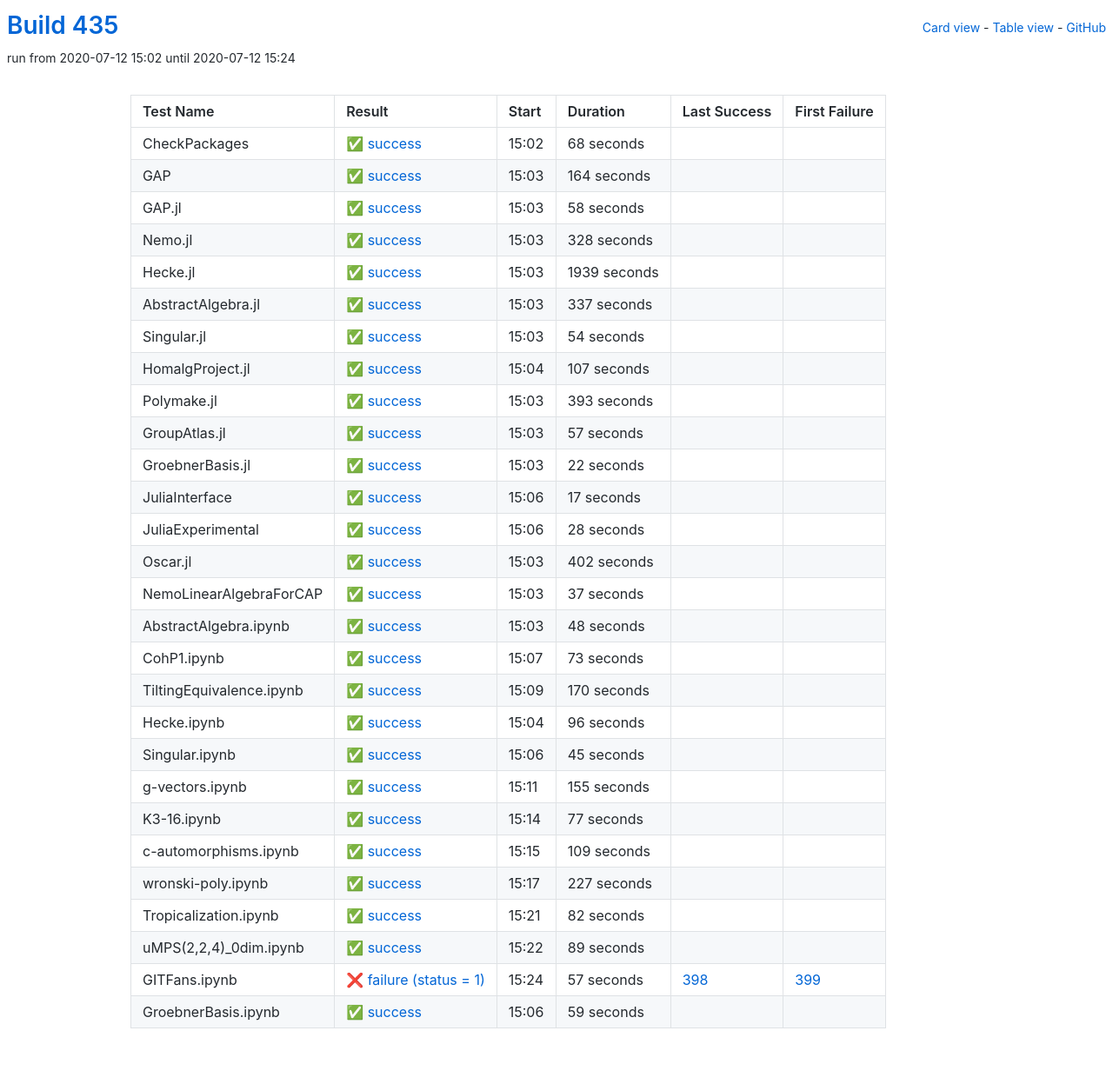
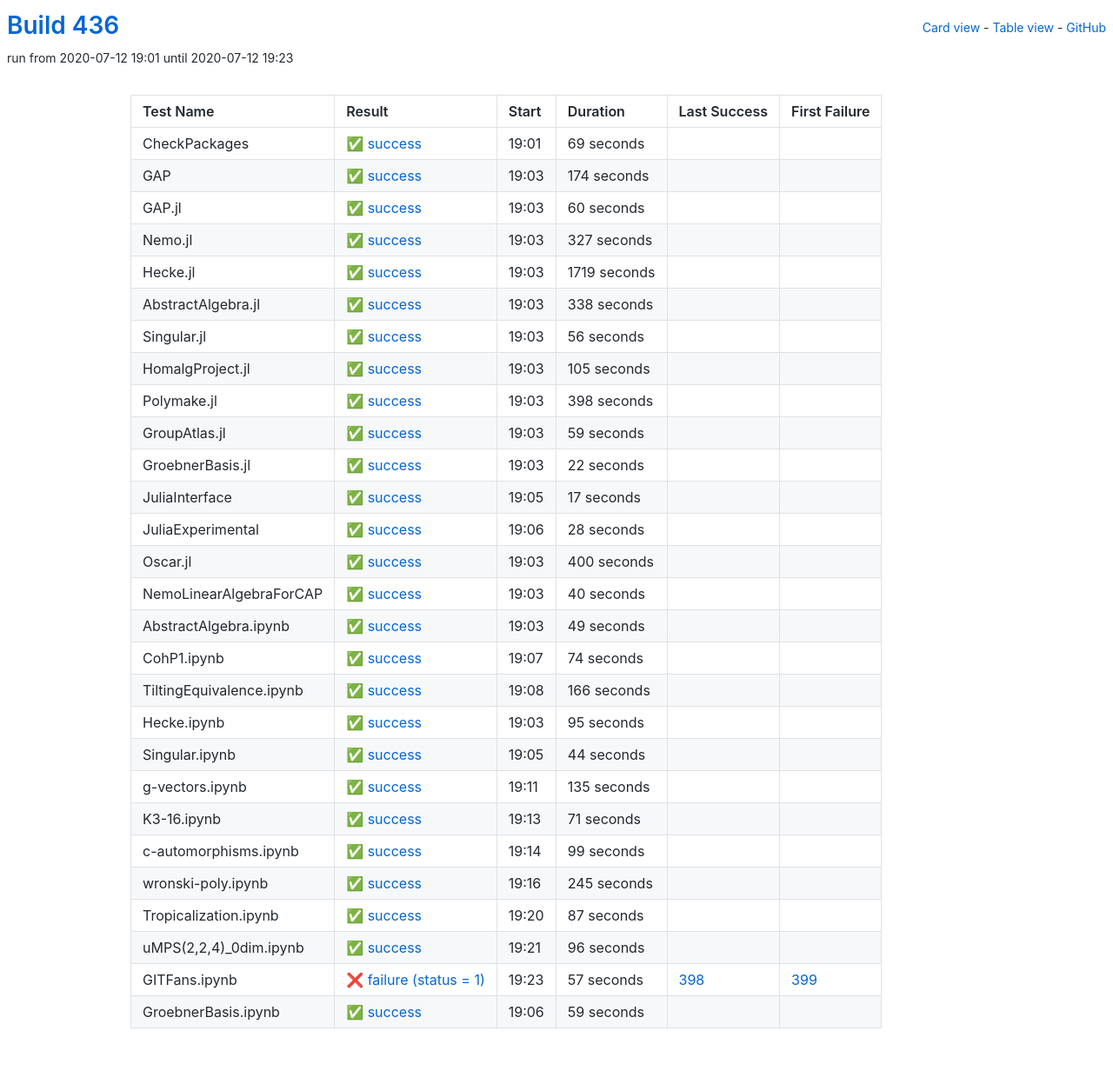
Before and after one commit to oscar-system/oscar-ci-status-stable, a Jekyll site: the page built from table.html, in a window 1280 px wide. Shown: the whole page at 87% size. Built offline with Jekyll 4.4.1, drawn with Linux system fonts in a browser that asks for light colours.

Commit message:
Build #436

```diff
--- a/_data/ci.yml
+++ b/_data/ci.yml
@@ -1,6 +1,6 @@
 ---
-build: 435
-build_url: https://oscarci.mathematik.uni-kl.de/job/oscar-stable/435/
+build: 436
+build_url: https://oscarci.mathematik.uni-kl.de/job/oscar-stable/436/
 job: oscar-stable
 organization: oscar-system
 repo: oscar-ci-status-stable
@@ -8,128 +8,128 @@ repourl: https://github.com/oscar-system/oscar-ci-status-stable
 tests:
 - name: CheckPackages
   id: checkpackages
-  log: https://oscarci.mathematik.uni-kl.de/job/oscar-stable/435/artifact/logs/build-435/CheckPackages.log
-  start: 2020-07-12 15:02
+  log: https://oscarci.mathematik.uni-kl.de/job/oscar-stable/436/artifact/logs/build-436/CheckPackages.log
+  start: 2020-07-12 19:01
   success: true
   exitcode: 0
   status: success
-  duration: 68
+  duration: 69
   last_success: false
   last_success_url:
   first_failure: false
   first_failure_url:
 - name: GAP
   id: gap
-  log: https://oscarci.mathematik.uni-kl.de/job/oscar-stable/435/artifact/logs/build-435/GAP.log
-  start: 2020-07-12 15:03
+  log: https://oscarci.mathematik.uni-kl.de/job/oscar-stable/436/artifact/logs/build-436/GAP.log
+  start: 2020-07-12 19:03
   success: true
   exitcode: 0
   status: success
-  duration: 164
+  duration: 174
   last_success: false
   last_success_url:
   first_failure: false
   first_failure_url:
 - name: GAP.jl
   id: gap-jl
-  log: https://oscarci.mathematik.uni-kl.de/job/oscar-stable/435/artifact/logs/build-435/GAP.jl.log
-  start: 2020-07-12 15:03
+  log: https://oscarci.mathematik.uni-kl.de/job/oscar-stable/436/artifact/logs/build-436/GAP.jl.log
+  start: 2020-07-12 19:03
   success: true
   exitcode: 0
   status: success
-  duration: 58
+  duration: 60
   last_success: false
   last_success_url:
   first_failure: false
   first_failure_url:
 - name: Nemo.jl
   id: nemo-jl
-  log: https://oscarci.mathematik.uni-kl.de/job/oscar-stable/435/artifact/logs/build-435/Nemo.jl.log
-  start: 2020-07-12 15:03
+  log: https://oscarci.mathematik.uni-kl.de/job/oscar-stable/436/artifact/logs/build-436/Nemo.jl.log
+  start: 2020-07-12 19:03
   success: true
   exitcode: 0
   status: success
-  duration: 328
+  duration: 327
   last_success: false
   last_success_url:
   first_failure: false
   first_failure_url:
 - name: Hecke.jl
   id: hecke-jl
-  log: https://oscarci.mathematik.uni-kl.de/job/oscar-stable/435/artifact/logs/build-435/Hecke.jl.log
-  start: 2020-07-12 15:03
+  log: https://oscarci.mathematik.uni-kl.de/job/oscar-stable/436/artifact/logs/build-436/Hecke.jl.log
+  start: 2020-07-12 19:03
   success: true
   exitcode: 0
   status: success
-  duration: 1939
+  duration: 1719
   last_success: false
   last_success_url:
   first_failure: false
   first_failure_url:
 - name: AbstractAlgebra.jl
   id: abstractalgebra-jl
-  log: https://oscarci.mathematik.uni-kl.de/job/oscar-stable/435/artifact/logs/build-435/AbstractAlgebra.jl.log
-  start: 2020-07-12 15:03
+  log: https://oscarci.mathematik.uni-kl.de/job/oscar-stable/436/artifact/logs/build-436/AbstractAlgebra.jl.log
+  start: 2020-07-12 19:03
   success: true
   exitcode: 0
   status: success
-  duration: 337
+  duration: 338
   last_success: false
   last_success_url:
   first_failure: false
   first_failure_url:
 - name: Singular.jl
   id: singular-jl
-  log: https://oscarci.mathematik.uni-kl.de/job/oscar-stable/435/artifact/logs/build-435/Singular.jl.log
-  start: 2020-07-12 15:03
+  log: https://oscarci.mathematik.uni-kl.de/job/oscar-stable/436/artifact/logs/build-436/Singular.jl.log
+  start: 2020-07-12 19:03
   success: true
   exitcode: 0
   status: success
-  duration: 54
+  duration: 56
   last_success: false
   last_success_url:
   first_failure: false
   first_failure_url:
 - name: HomalgProject.jl
   id: homalgproject-jl
-  log: https://oscarci.mathematik.uni-kl.de/job/oscar-stable/435/artifact/logs/build-435/HomalgProject.jl.log
-  start: 2020-07-12 15:04
+  log: https://oscarci.mathematik.uni-kl.de/job/oscar-stable/436/artifact/logs/build-436/HomalgProject.jl.log
+  start: 2020-07-12 19:03
   success: true
   exitcode: 0
   status: success
-  duration: 107
+  duration: 105
   last_success: false
   last_success_url:
   first_failure: false
   first_failure_url:
 - name: Polymake.jl
   id: polymake-jl
-  log: https://oscarci.mathematik.uni-kl.de/job/oscar-stable/435/artifact/logs/build-435/Polymake.jl.log
-  start: 2020-07-12 15:03
+  log: https://oscarci.mathematik.uni-kl.de/job/oscar-stable/436/artifact/logs/build-436/Polymake.jl.log
+  start: 2020-07-12 19:03
   success: true
   exitcode: 0
   status: success
-  duration: 393
+  duration: 398
   last_success: false
   last_success_url:
   first_failure: false
   first_failure_url:
 - name: GroupAtlas.jl
   id: groupatlas-jl
-  log: https://oscarci.mathematik.uni-kl.de/job/oscar-stable/435/artifact/logs/build-435/GroupAtlas.jl.log
-  start: 2020-07-12 15:03
+  log: https://oscarci.mathematik.uni-kl.de/job/oscar-stable/436/artifact/logs/build-436/GroupAtlas.jl.log
+  start: 2020-07-12 19:03
   success: true
   exitcode: 0
   status: success
-  duration: 57
+  duration: 59
   last_success: false
   last_success_url:
   first_failure: false
   first_failure_url:
 - name: GroebnerBasis.jl
   id: groebnerbasis-jl
-  log: https://oscarci.mathematik.uni-kl.de/job/oscar-stable/435/artifact/logs/build-435/GroebnerBasis.jl.log
-  start: 2020-07-12 15:03
+  log: https://oscarci.mathematik.uni-kl.de/job/oscar-stable/436/artifact/logs/build-436/GroebnerBasis.jl.log
+  start: 2020-07-12 19:03
   success: true
   exitcode: 0
   status: success
@@ -140,8 +140,8 @@ tests:
   first_failure_url:
 - name: JuliaInterface
   id: juliainterface
-  log: https://oscarci.mathematik.uni-kl.de/job/oscar-stable/435/artifact/logs/build-435/JuliaInterface.log
-  start: 2020-07-12 15:06
+  log: https://oscarci.mathematik.uni-kl.de/job/oscar-stable/436/artifact/logs/build-436/JuliaInterface.log
+  start: 2020-07-12 19:05
   success: true
   exitcode: 0
   status: success
@@ -152,8 +152,8 @@ tests:
   first_failure_url:
 - name: JuliaExperimental
   id: juliaexperimental
-  log: https://oscarci.mathematik.uni-kl.de/job/oscar-stable/435/artifact/logs/build-435/JuliaExperimental.log
-  start: 2020-07-12 15:06
+  log: https://oscarci.mathematik.uni-kl.de/job/oscar-stable/436/artifact/logs/build-436/JuliaExperimental.log
+  start: 2020-07-12 19:06
   success: true
   exitcode: 0
   status: success
@@ -164,68 +164,152 @@ tests:
   first_failure_url:
 - name: Oscar.jl
   id: oscar-jl
-  log: https://oscarci.mathematik.uni-kl.de/job/oscar-stable/435/artifact/logs/build-435/Oscar.jl.log
-  start: 2020-07-12 15:03
+  log: https://oscarci.mathematik.uni-kl.de/job/oscar-stable/436/artifact/logs/build-436/Oscar.jl.log
+  start: 2020-07-12 19:03
   success: true
   exitcode: 0
   status: success
-  duration: 402
+  duration: 400
   last_success: false
   last_success_url:
   first_failure: false
   first_failure_url:
 - name: NemoLinearAlgebraForCAP
   id: nemolinearalgebraforcap
-  log: https://oscarci.mathematik.uni-kl.de/job/oscar-stable/435/artifact/logs/build-435/NemoLinearAlgebraForCAP.log
-  start: 2020-07-12 15:03
+  log: https://oscarci.mathematik.uni-kl.de/job/oscar-stable/436/artifact/logs/build-436/NemoLinearAlgebraForCAP.log
+  start: 2020-07-12 19:03
   success: true
   exitcode: 0
   status: success
-  duration: 37
+  duration: 40
   last_success: false
   last_success_url:
   first_failure: false
   first_failure_url:
 - name: AbstractAlgebra.ipynb
   id: abstractalgebra-ipynb
-  log: https://oscarci.mathematik.uni-kl.de/job/oscar-stable/435/artifact/logs/build-435/AbstractAlgebra.ipynb.log
-  start: 2020-07-12 15:03
+  log: https://oscarci.mathematik.uni-kl.de/job/oscar-stable/436/artifact/logs/build-436/AbstractAlgebra.ipynb.log
+  start: 2020-07-12 19:03
   success: true
   exitcode: 0
   status: success
-  duration: 48
+  duration: 49
   last_success: false
   last_success_url:
   first_failure: false
   first_failure_url:
 - name: CohP1.ipynb
   id: cohp1-ipynb
-  log: https://oscarci.mathematik.uni-kl.de/job/oscar-stable/435/artifact/logs/build-435/CohP1.ipynb.log
-  start: 2020-07-12 15:07
+  log: https://oscarci.mathematik.uni-kl.de/job/oscar-stable/436/artifact/logs/build-436/CohP1.ipynb.log
+  start: 2020-07-12 19:07
   success: true
   exitcode: 0
   status: success
-  duration: 73
+  duration: 74
   last_success: false
   last_success_url:
   first_failure: false
   first_failure_url:
 - name: TiltingEquivalence.ipynb
   id: tiltingequivalence-ipynb
-  log: https://oscarci.mathematik.uni-kl.de/job/oscar-stable/435/artifact/logs/build-435/TiltingEquivalence.ipynb.log
-  start: 2020-07-12 15:09
+  log: https://oscarci.mathematik.uni-kl.de/job/oscar-stable/436/artifact/logs/build-436/TiltingEquivalence.ipynb.log
+  start: 2020-07-12 19:08
   success: true
   exitcode: 0
   status: success
-  duration: 170
+  duration: 166
   last_success: false
   last_success_url:
   first_failure: false
   first_failure_url:
 - name: Hecke.ipynb
   id: hecke-ipynb
-  log: https://oscarci.mathematik.uni-kl.de/job/oscar-stable/435/artifact/logs/build-435/Hecke.ipynb.log
-  start: 2020-07-12 15:04
+  log: https://oscarci.mathematik.uni-kl.de/job/oscar-stable/436/artifact/logs/build-436/Hecke.ipynb.log
+  start: 2020-07-12 19:03
+  success: true
+  exitcode: 0
+  status: success
+  duration: 95
+  last_success: false
+  last_success_url:
+  first_failure: false
+  first_failure_url:
+- name: Singular.ipynb
+  id: singular-ipynb
+  log: https://oscarci.mathematik.uni-kl.de/job/oscar-stable/436/artifact/logs/build-436/Singular.ipynb.log
+  start: 2020-07-12 19:05
+  success: true
+  exitcode: 0
+  status: success
+  duration: 44
+  last_success: false
+  last_success_url:
+  first_failure: false
+  first_failure_url:
+- name: g-vectors.ipynb
+  id: g-vectors-ipynb
+  log: https://oscarci.mathematik.uni-kl.de/job/oscar-stable/436/artifact/logs/build-436/g-vectors.ipynb.log
+  start: 2020-07-12 19:11
+  success: true
+  exitcode: 0
+  status: success
+  duration: 135
+  last_success: false
+  last_success_url:
+  first_failure: false
+  first_failure_url:
+- name: K3-16.ipynb
+  id: k3-16-ipynb
+  log: https://oscarci.mathematik.uni-kl.de/job/oscar-stable/436/artifact/logs/build-436/K3-16.ipynb.log
+  start: 2020-07-12 19:13
+  success: true
+  exitcode: 0
+  status: success
+  duration: 71
+  last_success: false
+  last_success_url:
+  first_failure: false
+  first_failure_url:
+- name: c-automorphisms.ipynb
+  id: c-automorphisms-ipynb
+  log: https://oscarci.mathematik.uni-kl.de/job/oscar-stable/436/artifact/logs/build-436/c-automorphisms.ipynb.log
+  start: 2020-07-12 19:14
+  success: true
+  exitcode: 0
+  status: success
+  duration: 99
+  last_success: false
+  last_success_url:
+  first_failure: false
+  first_failure_url:
+- name: wronski-poly.ipynb
+  id: wronski-poly-ipynb
+  log: https://oscarci.mathematik.uni-kl.de/job/oscar-stable/436/artifact/logs/build-436/wronski-poly.ipynb.log
+  start: 2020-07-12 19:16
+  success: true
+  exitcode: 0
+  status: success
+  duration: 245
+  last_success: false
+  last_success_url:
+  first_failure: false
+  first_failure_url:
+- name: Tropicalization.ipynb
+  id: tropicalization-ipynb
+  log: https://oscarci.mathematik.uni-kl.de/job/oscar-stable/436/artifact/logs/build-436/Tropicalization.ipynb.log
+  start: 2020-07-12 19:20
+  success: true
+  exitcode: 0
+  status: success
+  duration: 87
+  last_success: false
+  last_success_url:
+  first_failure: false
+  first_failure_url:
+- name: uMPS(2,2,4)_0dim.ipynb
+  id: umps-2-2-4-0dim-ipynb
+  log: https://oscarci.mathematik.uni-kl.de/job/oscar-stable/436/artifact/logs/build-436/uMPS-2-2-4-_0dim.ipynb.log
+  start: 2020-07-12 19:21
   success: true
   exitcode: 0
   status: success
@@ -234,94 +318,10 @@ tests:
   last_success_url:
   first_failure: false
   first_failure_url:
-- name: Singular.ipynb
-  id: singular-ipynb
-  log: https://oscarci.mathematik.uni-kl.de/job/oscar-stable/435/artifact/logs/build-435/Singular.ipynb.log
-  start: 2020-07-12 15:06
-  success: true
-  exitcode: 0
-  status: success
-  duration: 45
-  last_success: false
-  last_success_url:
-  first_failure: false
-  first_failure_url:
-- name: g-vectors.ipynb
-  id: g-vectors-ipynb
-  log: https://oscarci.mathematik.uni-kl.de/job/oscar-stable/435/artifact/logs/build-435/g-vectors.ipynb.log
-  start: 2020-07-12 15:11
-  success: true
-  exitcode: 0
-  status: success
-  duration: 155
-  last_success: false
-  last_success_url:
-  first_failure: false
-  first_failure_url:
-- name: K3-16.ipynb
-  id: k3-16-ipynb
-  log: https://oscarci.mathematik.uni-kl.de/job/oscar-stable/435/artifact/logs/build-435/K3-16.ipynb.log
-  start: 2020-07-12 15:14
-  success: true
-  exitcode: 0
-  status: success
-  duration: 77
-  last_success: false
-  last_success_url:
-  first_failure: false
-  first_failure_url:
-- name: c-automorphisms.ipynb
-  id: c-automorphisms-ipynb
-  log: https://oscarci.mathematik.uni-kl.de/job/oscar-stable/435/artifact/logs/build-435/c-automorphisms.ipynb.log
-  start: 2020-07-12 15:15
-  success: true
-  exitcode: 0
-  status: success
-  duration: 109
-  last_success: false
-  last_success_url:
-  first_failure: false
-  first_failure_url:
-- name: wronski-poly.ipynb
-  id: wronski-poly-ipynb
-  log: https://oscarci.mathematik.uni-kl.de/job/oscar-stable/435/artifact/logs/build-435/wronski-poly.ipynb.log
-  start: 2020-07-12 15:17
-  success: true
-  exitcode: 0
-  status: success
-  duration: 227
-  last_success: false
-  last_success_url:
-  first_failure: false
-  first_failure_url:
-- name: Tropicalization.ipynb
-  id: tropicalization-ipynb
-  log: https://oscarci.mathematik.uni-kl.de/job/oscar-stable/435/artifact/logs/build-435/Tropicalization.ipynb.log
-  start: 2020-07-12 15:21
-  success: true
-  exitcode: 0
-  status: success
-  duration: 82
-  last_success: false
-  last_success_url:
-  first_failure: false
-  first_failure_url:
-- name: uMPS(2,2,4)_0dim.ipynb
-  id: umps-2-2-4-0dim-ipynb
-  log: https://oscarci.mathematik.uni-kl.de/job/oscar-stable/435/artifact/logs/build-435/uMPS-2-2-4-_0dim.ipynb.log
-  start: 2020-07-12 15:22
-  success: true
-  exitcode: 0
-  status: success
-  duration: 89
-  last_success: false
-  last_success_url:
-  first_failure: false
-  first_failure_url:
 - name: GITFans.ipynb
   id: gitfans-ipynb
-  log: https://oscarci.mathematik.uni-kl.de/job/oscar-stable/435/artifact/logs/build-435/GITFans.ipynb.log
-  start: 2020-07-12 15:24
+  log: https://oscarci.mathematik.uni-kl.de/job/oscar-stable/436/artifact/logs/build-436/GITFans.ipynb.log
+  start: 2020-07-12 19:23
   success: false
   exitcode: 1
   status: failure
@@ -332,8 +332,8 @@ tests:
   first_failure_url: https://oscarci.mathematik.uni-kl.de/job/oscar-stable/399/
 - name: GroebnerBasis.ipynb
   id: groebnerbasis-ipynb
-  log: https://oscarci.mathematik.uni-kl.de/job/oscar-stable/435/artifact/logs/build-435/GroebnerBasis.ipynb.log
-  start: 2020-07-12 15:06
+  log: https://oscarci.mathematik.uni-kl.de/job/oscar-stable/436/artifact/logs/build-436/GroebnerBasis.ipynb.log
+  start: 2020-07-12 19:06
   success: true
   exitcode: 0
   status: success
```
Also changed, not shown: README.md.
